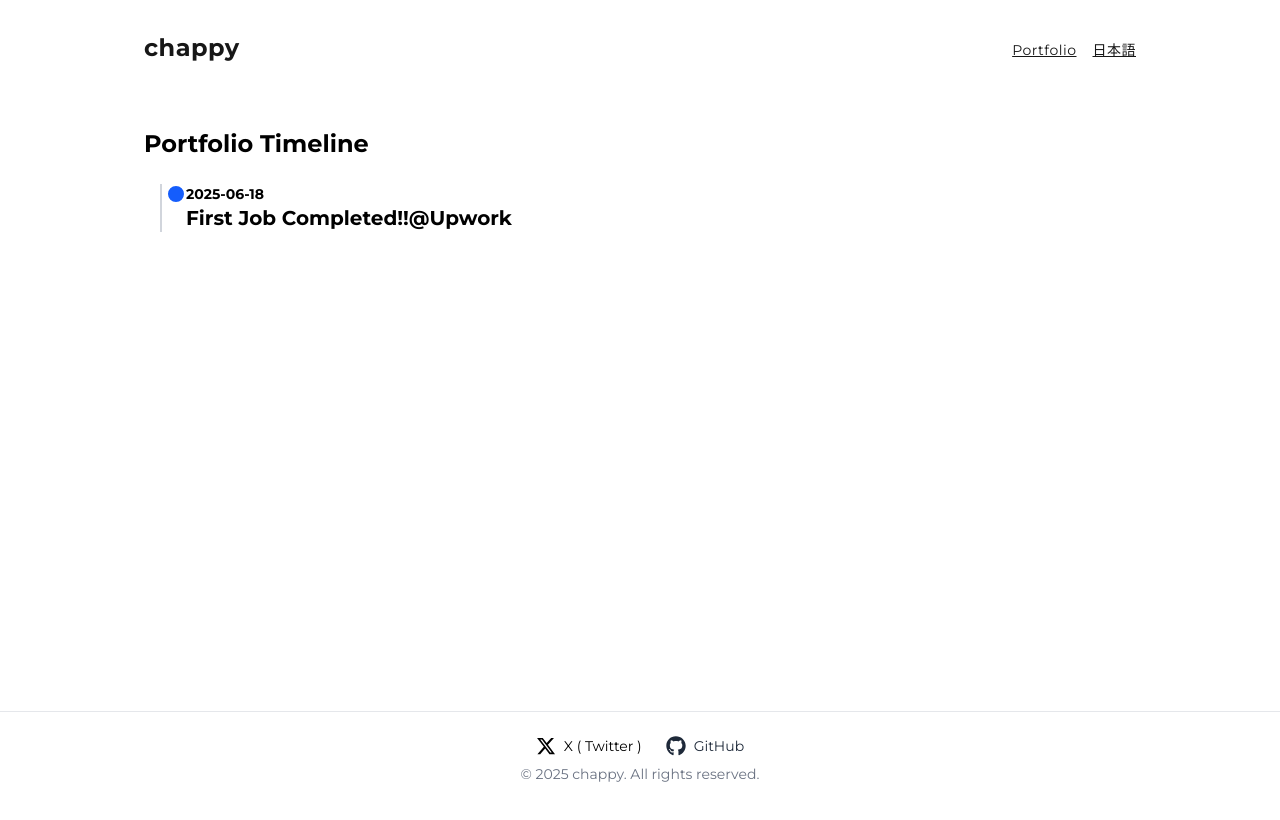
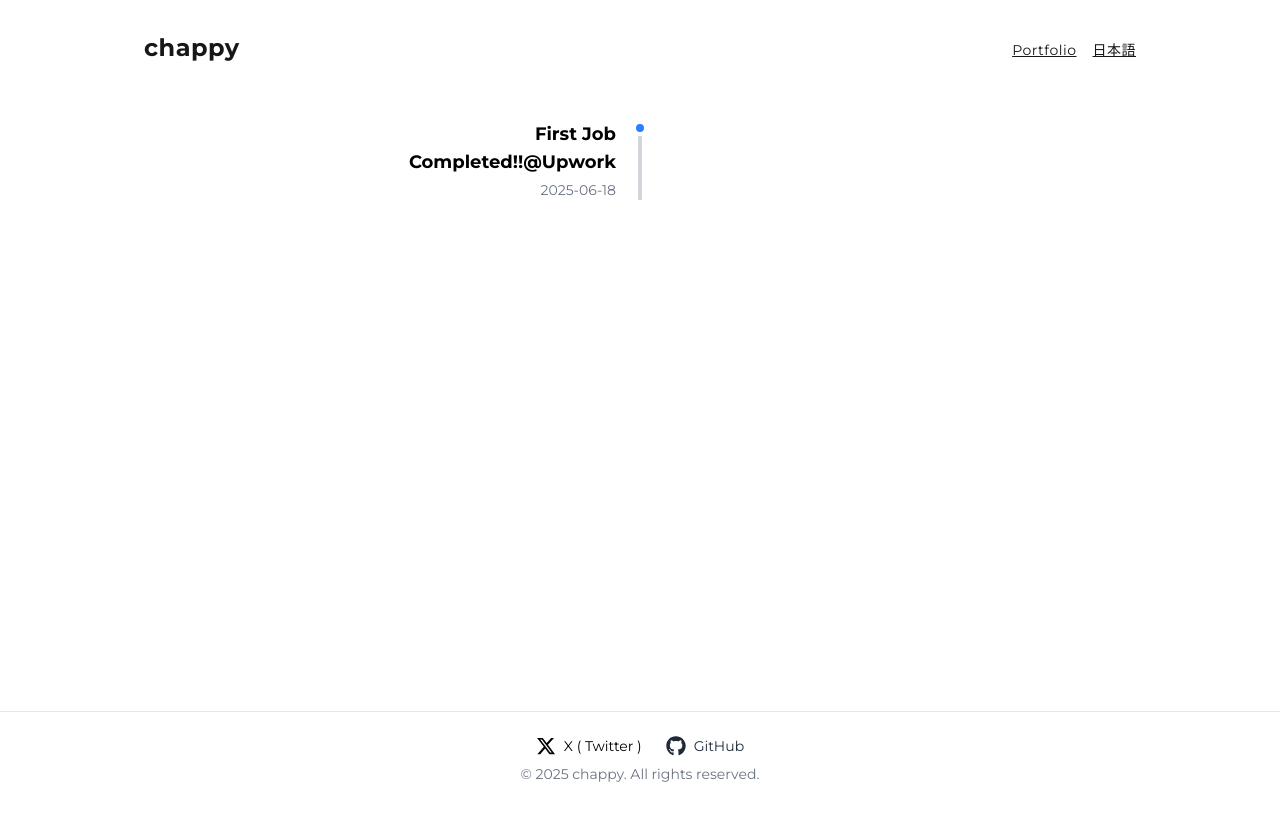
Before and after one commit to chappy-666/chappy-666.github.io, a Next.js app in the folder src/: page /portfolio in a window 1280 px wide. Shown: the top 820 px of the page. Built offline with nearby package versions, Linux system fonts and the light colour scheme.

Commit message:
change timeline design

```diff
--- a/src/app/portfolio/page.tsx
+++ b/src/app/portfolio/page.tsx
@@ -6,18 +6,57 @@ export default function Portfolio() {
   const t = useMessages();
   return (
     <main className="min-h-screen bg-white text-black dark:bg-[#0a0a0a] dark:text-white transition-colors duration-300">
-      <div className="max-w-6xl mx-auto px-4 py-12">
-        <h1 className="text-2xl font-extrabold mb-6">Portfolio Timeline</h1>
-        <div className="relative border-l-2 border-gray-300 ml-4 pl-6">
-          <div className="mb-8 relative">
-            <div className="absolute -left-5 top-0 w-5 h-5 bg-blue-600 rounded-full border-2 border-white"></div>
-            {t.works.map((work, idx) => (
-              <div className="mb-2" key={idx}>
-                <div className="text-sm font-semibold">{work.date}</div>
-                <h3 className="text-xl font-bold">{work.title}</h3>
+      <div className="relative w-full max-w-2xl mx-auto mt-10">
+        {/* 中央の縦線 */}
+        <div className="absolute left-1/2 top-0 h-full w-1 -translate-x-1/2 bg-gray-300" />
+
+        {/* タイムラインのループ */}
+        <div className="relative z-10 flex flex-col space-y-20">
+          {t.works.map((work, idx) => {
+            const isLeft = idx % 2 === 0;
+
+            return (
+              <div
+                key={idx}
+                className="relative flex items-start justify-between w-full"
+              >
+                {/* 左側コンテンツ */}
+                <div
+                  className={`w-1/2 px-6 ${isLeft ? "text-right" : "invisible"}`}
+                >
+                  {isLeft && (
+                    <>
+                      <h3 className="text-lg font-bold">{work.title}</h3>
+                      {work.detail && (
+                        <p className="text-sm text-gray-700">{work.detail}</p>
+                      )}
+                      <p className="text-sm text-gray-500 mt-1">{work.date}</p>
+                    </>
+                  )}
+                </div>
+
+                {/* マーカー */}
+                <div className="flex flex-col items-center w-0">
+                  <div className="w-4 h-4 bg-blue-500 rounded-full border-4 border-white" />
+                </div>
+
+                {/* 右側コンテンツ */}
+                <div
+                  className={`w-1/2 px-6 ${!isLeft ? "text-left" : "invisible"}`}
+                >
+                  {!isLeft && (
+                    <>
+                      <h3 className="text-lg font-bold">{work.title}</h3>
+                      {work.detail && (
+                        <p className="text-sm text-gray-700">{work.detail}</p>
+                      )}
+                      <p className="text-sm text-gray-500 mt-1">{work.date}</p>
+                    </>
+                  )}
+                </div>
               </div>
-            ))}
-          </div>
+            );
+          })}
         </div>
       </div>
     </main>
```
